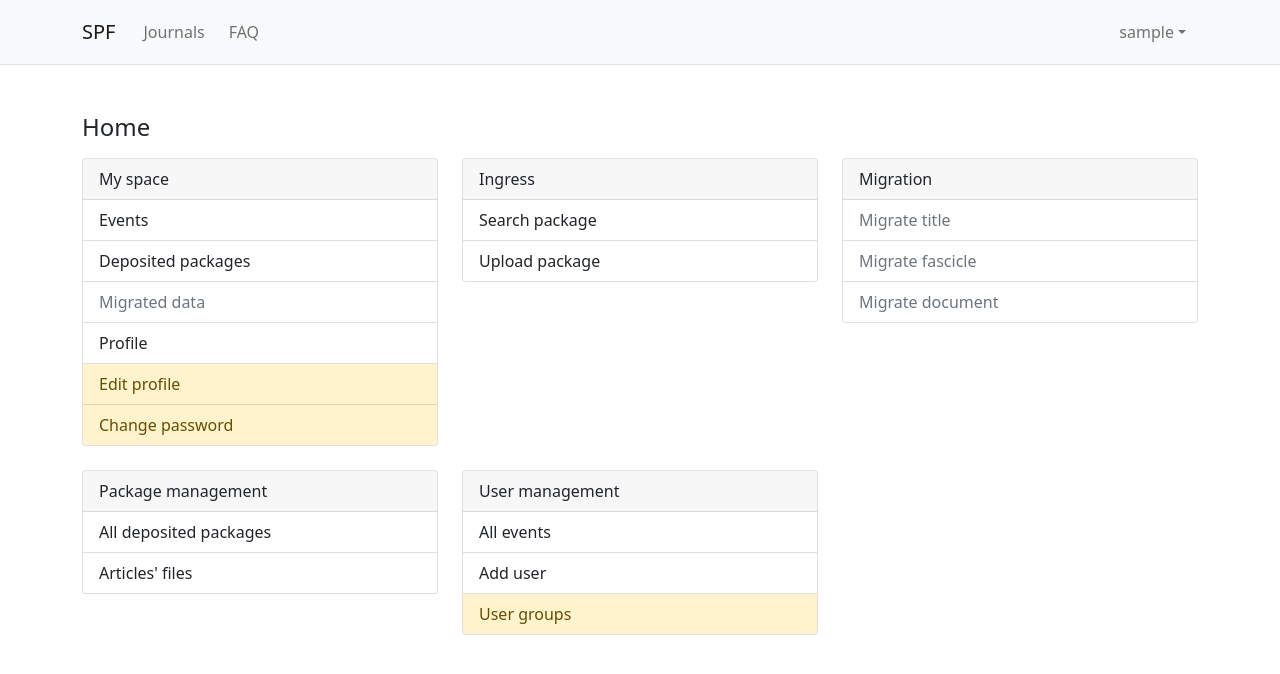
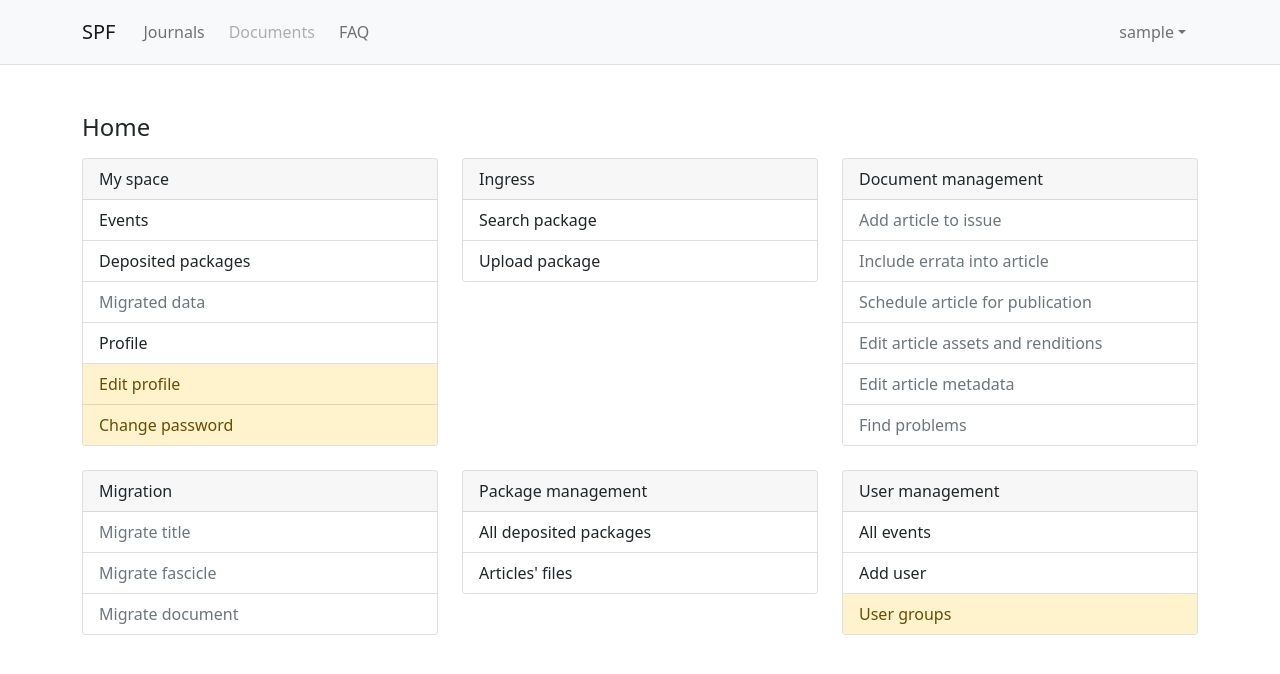
Before and after one commit to scieloorg/kernel_to_webiste, a Django app: page / in a window 1280 px wide. Shown: the top 674 px of the page. Run offline with Django 3.2, Linux system fonts and the light colour scheme; the visitor is signed in with stand-in values (Sample User, id 1); parts of the project's set-up code (start-up, migrations or seed data) failed here and were passed over; some libraries are stand-ins or nearby versions.

Commit message:
adiciona links para funções a serem implementadas

```diff
--- a/spf/core/templates/base.html
+++ b/spf/core/templates/base.html
@@ -26,6 +26,9 @@
                 {% if user.is_authenticated %}
                 <li class="nav-item">
                     <a class="nav-link m-1" href="{% url 'journal_list' %}">{% trans 'Journals' %}</a>
+                </li>
+                <li class="nav-item">
+                    <a class="nav-link m-1 disabled" href="">{% trans 'Documents' %}</a>
                 </li>
                 {% endif %}
                 <li class="nav-item">
@@ -57,6 +60,7 @@
         </div>
     </div>
 </nav>
+
 <div id="baseMessages">
 {% for message in messages %}
     <div class="alert {{ message.tags }} alert-dismissible fade show is-no-rounded m-0 p-2" role="alert">
--- a/spf/core/templates/index.html
+++ b/spf/core/templates/index.html
@@ -42,6 +42,23 @@ SciELO Publishing Framework - Home
                 </div>
             </div>
         </div>
+
+        <div class="col mb-4">
+            <div class="card">
+                <div class="card-header">
+                    {% trans 'Document management' %}
+                </div>
+                <div class="list-group list-group-flush">
+                    <a class="list-group-item disabled" href="">{% trans 'Add article to issue' %}</a>
+                    <a class="list-group-item disabled" href="">{% trans 'Include errata into article' %}</a>
+                    <a class="list-group-item disabled" href="">{% trans 'Schedule article for publication' %}</a>
+                    <a class="list-group-item disabled" href="">{% trans 'Edit article assets and renditions' %}</a>
+                    <a class="list-group-item disabled" href="">{% trans 'Edit article metadata' %}</a>
+                    <a class="list-group-item disabled" href="">{% trans 'Find problems' %}</a>
+                </div>
+            </div>
+        </div>
+
         {% endif %}
 
         {% if user.is_superuser or user|has_group:"manager" or user|has_group:"operator_migration" %}
```
